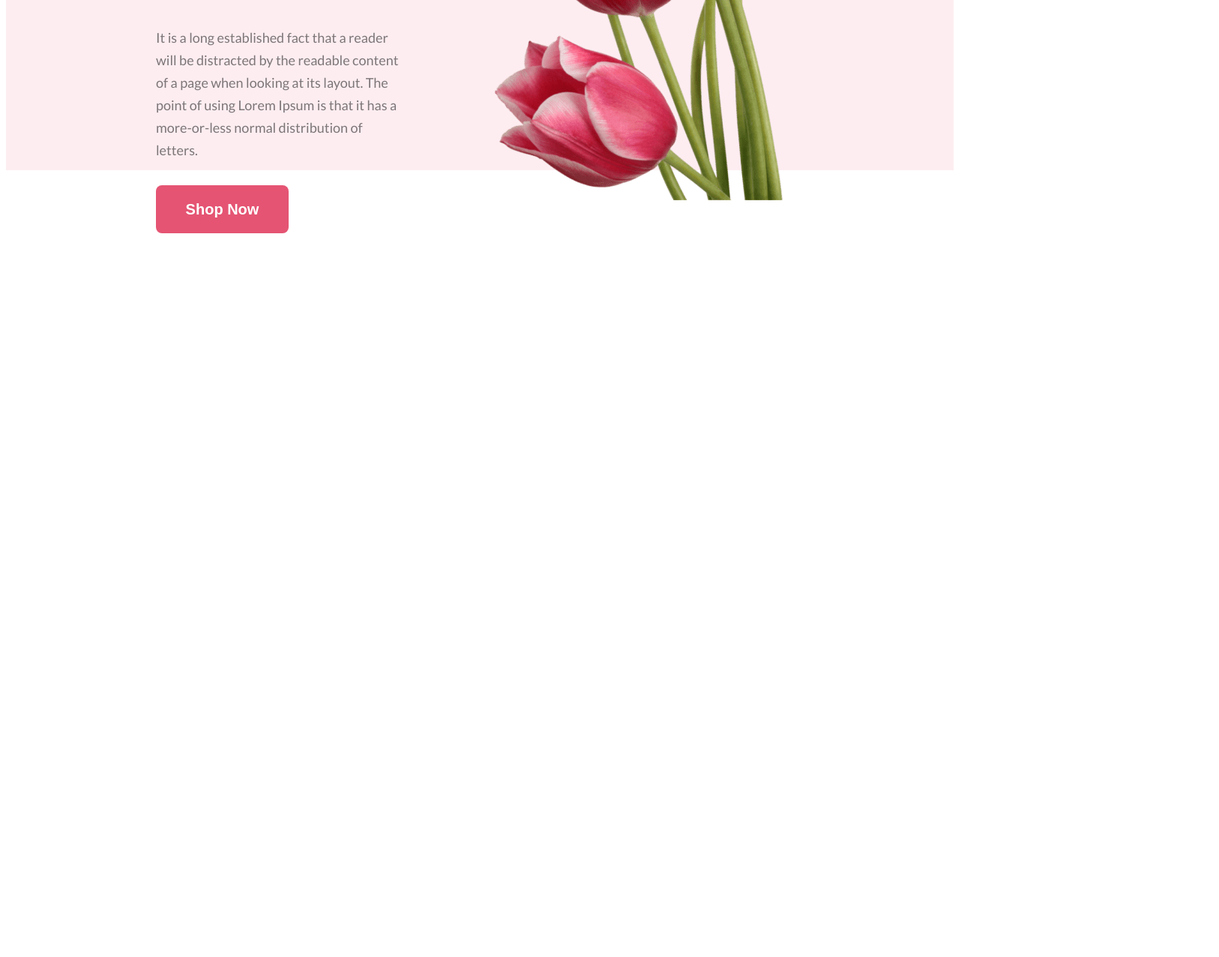
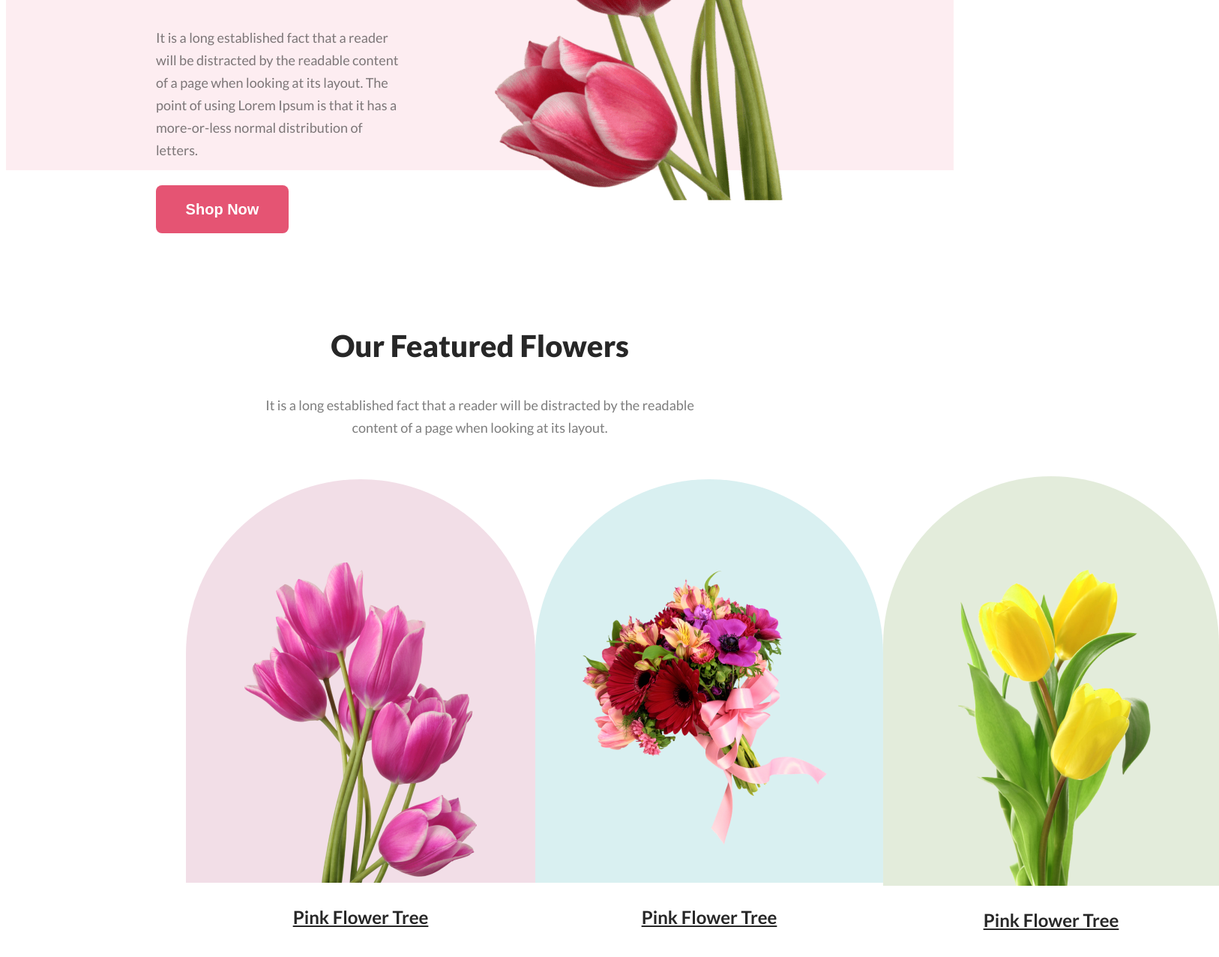
Before and after one commit to hasib1010/Assignment-1, a plain HTML site: page inde.html in a window 1280 px wide. Shown: the part 631-1907 px from the top of the page at 75% size, 1626 px wide, since content can reach past the window. Before the commit the page ends 942 px from the top, so only its background shows below. Drawn offline with Linux system fonts and the light colour scheme.

Commit message:
flower added

```diff
--- a/inde.html
+++ b/inde.html
@@ -29,7 +29,32 @@
     <!-- header part end -->
 
     <main>
+        <section class="flower-container">
+            <h3 class="flower-container-title">Our Featured Flowers</h3>
+            <article class="flower-container-description">It is a long established fact that a reader will be distracted by the readable <br>content of a page when looking at its layout.</article>
 
+            <div class="flowers">
+                <div class="pink">
+                    <img class="ful1" src="./Flower Asset/pngwing 6.png" alt="">
+                    <p>Pink Flower Tree</p>
+                </div>
+                <div class="pink">
+                    <img class="ful2" src="./Flower Asset/pngwing 5.png" alt="">
+                  <p>Pink Flower Tree</p>
+                </div>
+                <div class="pink">
+                    <img class="ful3" src="./Flower Asset/pngwing 7.png" alt="">
+                   <p> Pink Flower Tree </p>
+                </div>
+
+            </div>
+        </section>
+        <!-- flower section end -->
+
+        <!-- information section start -->
+        <section class="info">
+
+        </section>
     </main>
     <footer>
 
--- a/styles.css
+++ b/styles.css
@@ -60,4 +60,69 @@ header {
     font-weight: 400;
     line-height: 30px;
 }
+
 /* header styles done */
+
+/* flower container styles */
+.flower-container {
+    padding-top: 170px;
+}
+
+.flower-container-title {
+    color: #272727;
+    text-align: center;
+    font-family: Lato;
+    font-size: 40px;
+    font-weight: 800;
+}
+
+.flower-container-description {
+    color: rgba(39, 39, 39, 0.60);
+    text-align: center;
+    font-family: Lato;
+    font-size: 18px;
+    font-style: normal;
+    font-weight: 400;
+    line-height: 30px;
+}
+
+.flowers {
+    display: flex;
+    align-items: center;
+    justify-content: space-around;
+    padding-right: 240px;
+    padding-left: 240px;
+    padding-top: 50px;
+    text-align: center;
+}
+
+.ful1 {
+    border-radius: 300px 300px 0px 0px;
+    background: rgba(167, 33, 98, 0.15);
+    padding: 110px 78px 0px 78px;
+}
+
+.ful2 {
+    border-radius: 300px 300px 0px 0px;
+    height: 370px;
+    width: 370px;
+    padding: 117px 47px 51px 47px;
+    background: rgba(5, 151, 160, 0.15);
+}
+
+.ful3 {
+    border-radius: 300px 300px 0px 0px;
+    background: rgba(71, 125, 17, 0.15);
+    padding: 75px 67px 0px 67px;
+}
+
+.pink p {
+    color: #272727;
+    text-align: center;
+    font-family: Lato;
+    font-size: 24px;
+    font-weight: 700;
+    line-height: 35px;
+    text-decoration-line: underline;
+}
+/* info section styles */
```
